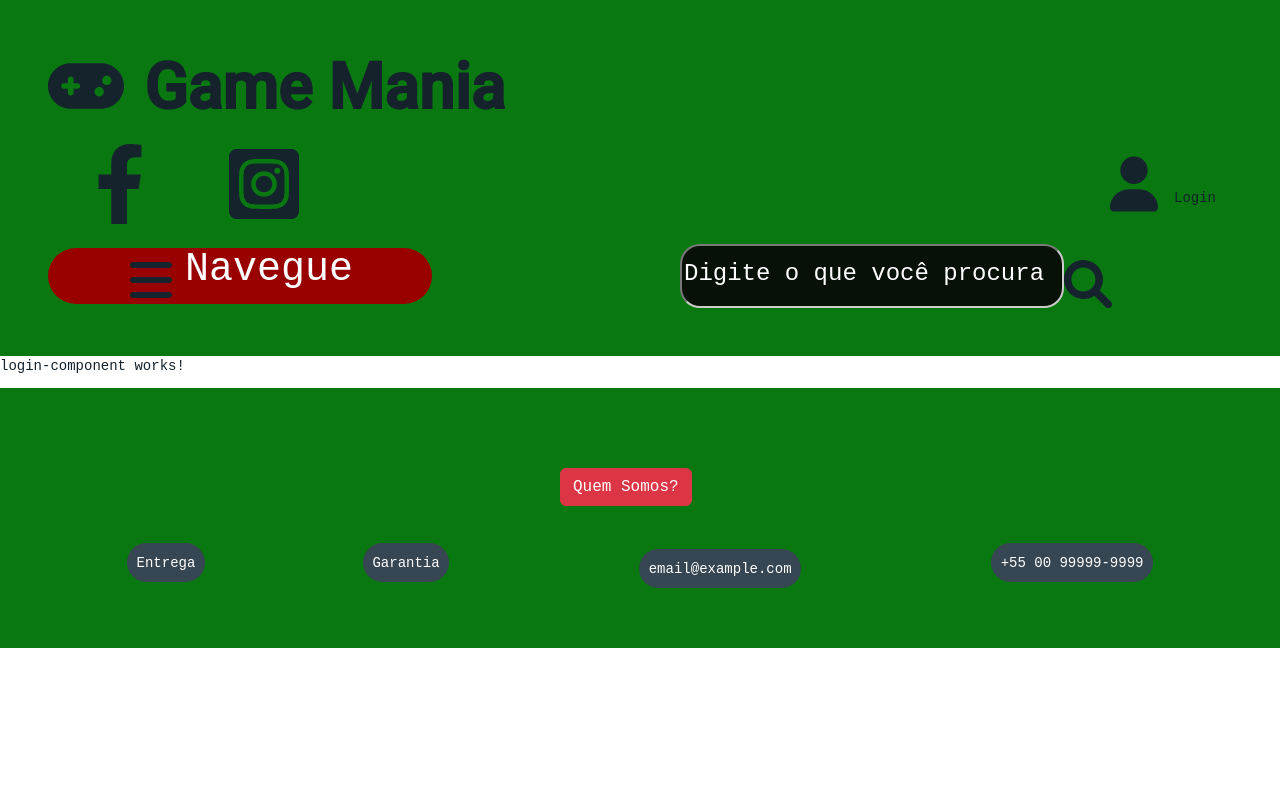
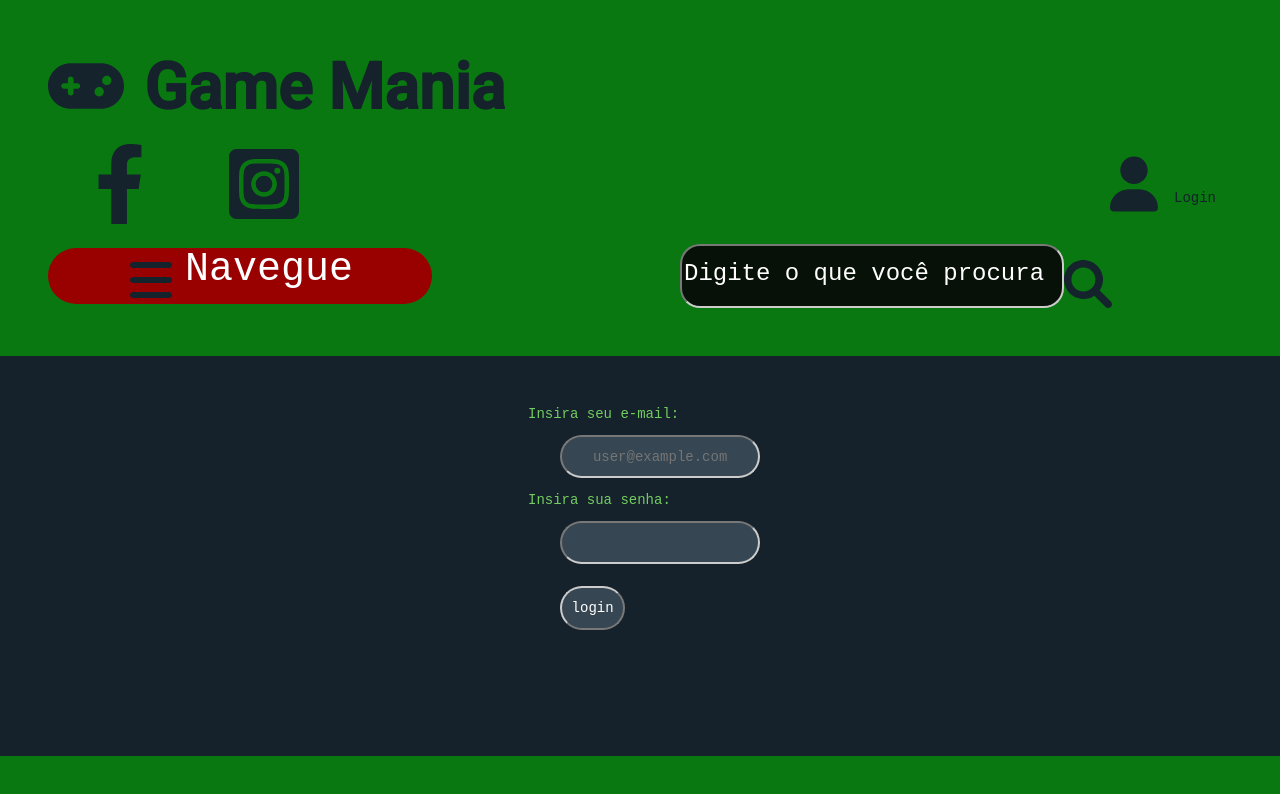
Before and after one commit to GFelixH/SENAI-Game-Mania, an Angular app: page /index/login in a window 1280 px wide. Shown: the top 794 px of the page. Built offline with nearby package versions, Linux system fonts and the light colour scheme.

Commit message:
Added login

```diff
--- a/src/app/main/login-component/login-component.component.css
+++ b/src/app/main/login-component/login-component.component.css
@@ -0,0 +1,13 @@
+/*login*/
+main {
+  background-color: var(--backgroundBlack);
+}
+.login-section {
+  margin: 0 35%;
+  background-color: var(--backgroundBlack);
+  height: 50vh;
+  padding: 3rem;
+}
+label {
+  color: var(--greenText);
+}
--- a/src/app/main/login-component/login-component.component.html
+++ b/src/app/main/login-component/login-component.component.html
@@ -1 +1,25 @@
-<p>login-component works!</p>
+<main>
+    <section class="login-section">
+        <form action="#" onsubmit="" name="formLogin">
+            <ul>
+                <li>
+                    <label for="email_login"> Insira seu e-mail:</label>
+                </li>
+                <li><input type="email" id="email_login" name="email" placeholder="user@example.com" class="bordacinza">
+                </li>
+                <!-- senha -->
+                <li>
+                    <label for="senha">Insira sua senha:</label>
+                </li>
+                <li>
+                    <input id="password_login" name="password"
+                        pattern="^(?=.*\d)(?=.*[a-z])(?=.*[A-Z])(?=.*[a-zA-Z]).{6,12}$" type="password"
+                        title="A senha deve conter de 6 a 12 caracteres, com pelo menos um maiúsculo, um minúsculo e um número"
+                        class="bordacinza" id="senha">
+                </li>
+                <!-- submit -->
+                <input type="submit" value="login" class="bordacinza">
+            </ul>
+        </form>
+    </section>
+</main>
```
